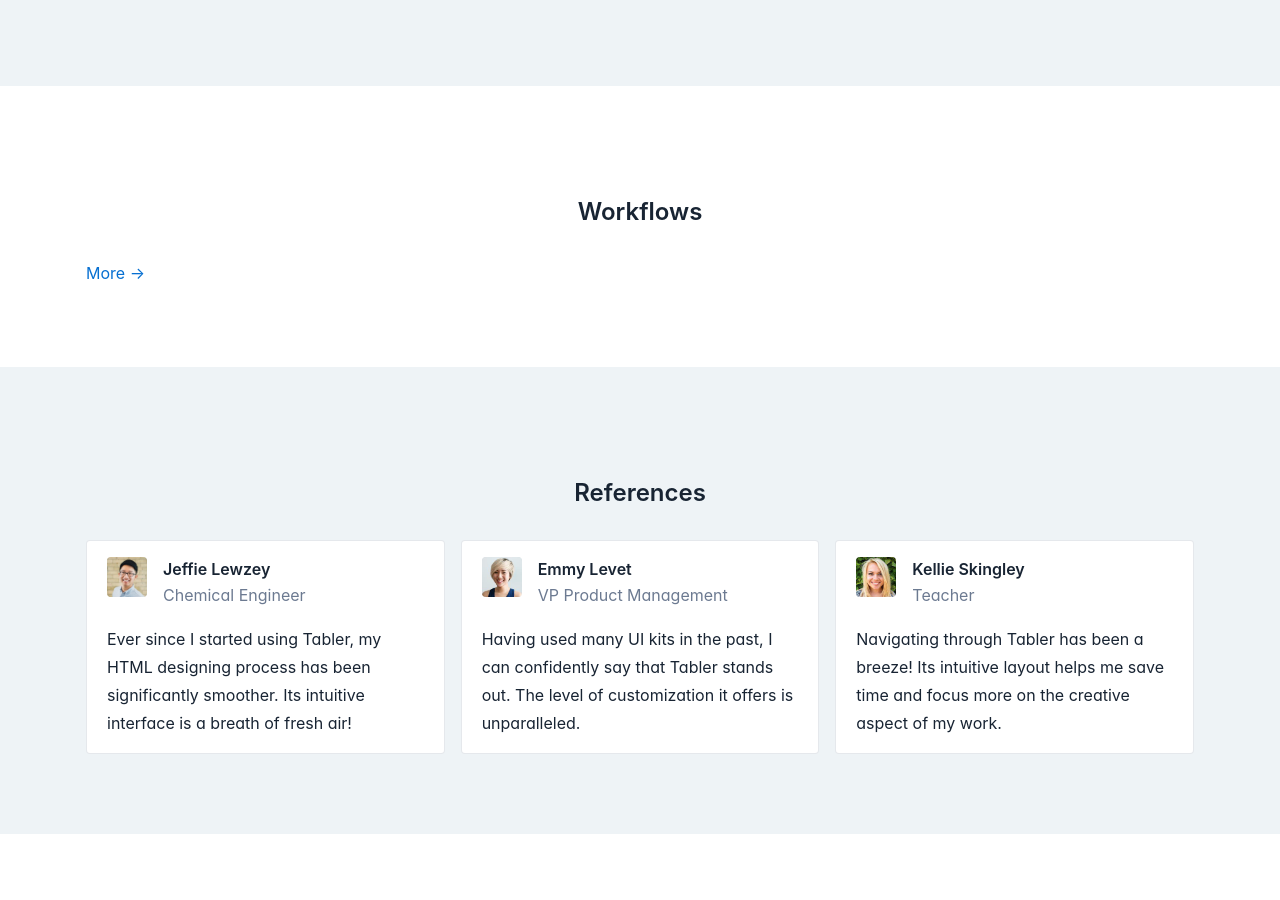
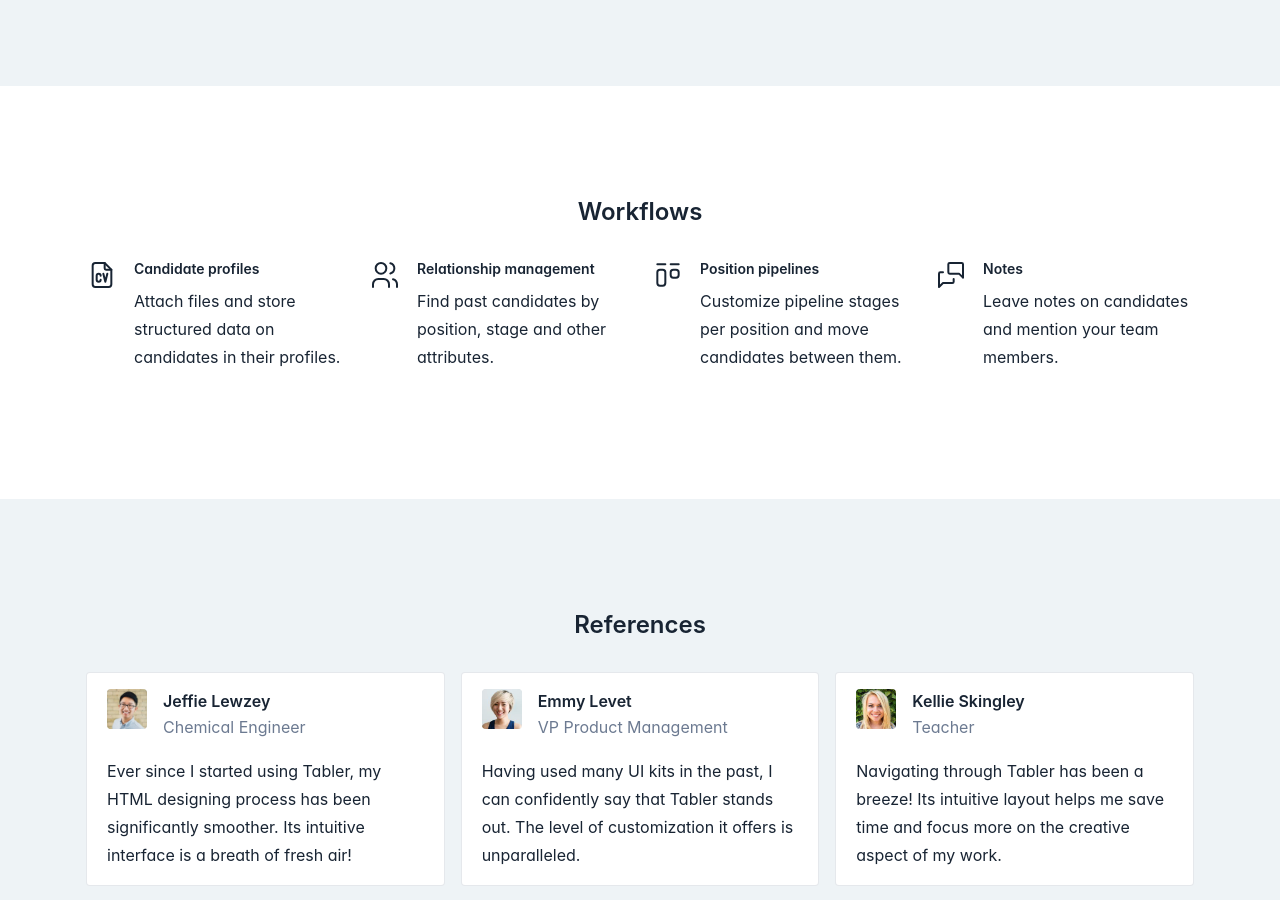
Before and after one commit to olegp/ionsquare.com, a Jekyll site: the page built from site/index.html, in a window 1280 px wide and 900 px high, scrolled down 844 px. Built offline with Jekyll 4.4.1, drawn with Linux system fonts in a browser that asks for light colours.

Commit message:
added dummy workflows

```diff
--- /dev/null
+++ b/site/_includes/index/workflows.html
@@ -0,0 +1,37 @@
+<h2 class="text-center my-5 section-title">Workflows</h2>
+
+<div class="row row-cols-1 row-cols-sm-2 row-cols-md-3 row-cols-lg-4 g-4 mb-5">
+
+  <div class="col d-flex align-items-start">
+    <span><svg xmlns="http://www.w3.org/2000/svg" width="24" height="24" viewBox="0 0 24 24" fill="none" stroke="currentColor" stroke-width="2" stroke-linecap="round" stroke-linejoin="round" class="icon icon-tabler icons-tabler-outline icon-tabler-file-cv"><path stroke="none" d="M0 0h24v24H0z" fill="none"></path><path d="M14 3v4a1 1 0 0 0 1 1h4"></path><path d="M17 21h-10a2 2 0 0 1 -2 -2v-14a2 2 0 0 1 2 -2h7l5 5v11a2 2 0 0 1 -2 2z"></path><path d="M11 12.5a1.5 1.5 0 0 0 -3 0v3a1.5 1.5 0 0 0 3 0"></path><path d="M13 11l1.5 6l1.5 -6"></path></svg></span>
+    <div>
+      <h4 class="fw-bold mb-2">Candidate profiles</h4>
+      <p>Attach files and store structured data on candidates in their profiles.</p>
+    </div>
+  </div>
+
+  <div class="col d-flex align-items-start">
+    <span><svg xmlns="http://www.w3.org/2000/svg" width="24" height="24" viewBox="0 0 24 24" fill="none" stroke="currentColor" stroke-width="2" stroke-linecap="round" stroke-linejoin="round" class="icon icon-tabler icons-tabler-outline icon-tabler-users"><path stroke="none" d="M0 0h24v24H0z" fill="none"></path><path d="M9 7m-4 0a4 4 0 1 0 8 0a4 4 0 1 0 -8 0"></path><path d="M3 21v-2a4 4 0 0 1 4 -4h4a4 4 0 0 1 4 4v2"></path><path d="M16 3.13a4 4 0 0 1 0 7.75"></path><path d="M21 21v-2a4 4 0 0 0 -3 -3.85"></path></svg></span>
+    <div>
+      <h4 class="fw-bold mb-2">Relationship management</h4>
+      <p>Find past candidates by position, stage and other attributes.</p>
+    </div>
+  </div>
+
+  <div class="col d-flex align-items-start">
+    <span><svg xmlns="http://www.w3.org/2000/svg" width="24" height="24" viewBox="0 0 24 24" fill="none" stroke="currentColor" stroke-width="2" stroke-linecap="round" stroke-linejoin="round" class="icon icon-tabler icons-tabler-outline icon-tabler-layout-kanban"><path stroke="none" d="M0 0h24v24H0z" fill="none"></path><path d="M4 4l6 0"></path><path d="M14 4l6 0"></path><path d="M4 8m0 2a2 2 0 0 1 2 -2h2a2 2 0 0 1 2 2v8a2 2 0 0 1 -2 2h-2a2 2 0 0 1 -2 -2z"></path><path d="M14 8m0 2a2 2 0 0 1 2 -2h2a2 2 0 0 1 2 2v2a2 2 0 0 1 -2 2h-2a2 2 0 0 1 -2 -2z"></path></svg></span>
+    <div>
+      <h4 class="fw-bold mb-2">Position pipelines</h4>
+      <p>Customize pipeline stages per position and move candidates between them.</p>
+    </div>
+  </div>
+
+  <div class="col d-flex align-items-start">
+    <span><svg xmlns="http://www.w3.org/2000/svg" width="24" height="24" viewBox="0 0 24 24" fill="none" stroke="currentColor" stroke-width="2" stroke-linecap="round" stroke-linejoin="round" class="icon icon-tabler icons-tabler-outline icon-tabler-messages"><path stroke="none" d="M0 0h24v24H0z" fill="none"></path><path d="M21 14l-3 -3h-7a1 1 0 0 1 -1 -1v-6a1 1 0 0 1 1 -1h9a1 1 0 0 1 1 1v10"></path><path d="M14 15v2a1 1 0 0 1 -1 1h-7l-3 3v-10a1 1 0 0 1 1 -1h2"></path></svg></span>
+    <div>
+      <h4 class="fw-bold mb-2">Notes</h4>
+      <p>Leave notes on candidates and mention your team members.</p>
+    </div>
+  </div>
+
+</div>
--- a/site/index.html
+++ b/site/index.html
@@ -17,8 +17,7 @@ title: Ionsquare
 
 <section class="section section">
   <div class="container">
-    <h2 class="text-center my-5 section-title">Workflows</h2>
-    <a href="/workflows" class="text-primary text-decoration-none">More →</a>
+    {% include index/workflows.html %}
   </div>
 </section>
 
```
